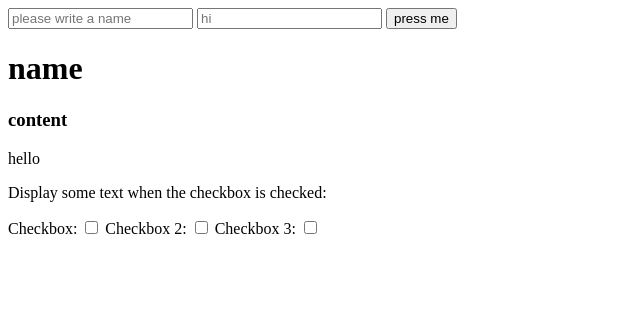
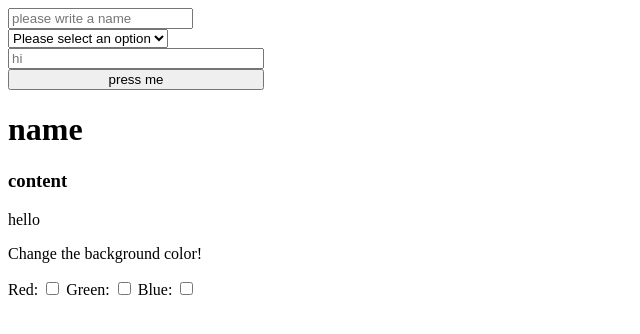
Before and after one commit to Ludv1k/Oppdrag-3, a Flask app: page / in a window 1280 px wide. Shown: the top 334 px of the page, without its empty margins (0-640 px from the left). Run offline with Flask 3, Linux system fonts and the light colour scheme.

Commit message:
Added a way to select which type of text the name will be, aswell as fixed up in some of the variable names

```diff
--- a/static/css/style.css
+++ b/static/css/style.css
@@ -1,3 +1,6 @@
-/* body {
-    color: red;
-} */
+.inputs {
+    display: flex;
+    flex-direction: column;
+
+    width: 20vw;
+}
--- a/static/javascript/script.js
+++ b/static/javascript/script.js
@@ -1,9 +1,15 @@
-function test() {
-    let name = document.getElementById("writeName").value;
-    document.getElementById("name").innerHTML = name;
+function updateElement() {
+    let nameValue = document.getElementById("writeName").value;
+    let selectedTag = document.getElementById("elementType").value;
 
-    let content = document.getElementById("writeContent").value;
-    document.getElementById("content").innerHTML = content;
+    let oldElement = document.getElementById("name");
+    let parent = oldElement.parentNode;
+
+    let newElement = document.createElement(selectedTag)
+    newElement.id = "name";
+    newElement.textContent = nameValue || "name";
+
+    parent.replaceChild(newElement, oldElement)
 }
 
 const para = document.createElement("p")
@@ -29,22 +35,22 @@ checkBoxes.forEach((box) => {
 
 function updateUI() {
 
-    var text1 = document.getElementById("text");
-    var text2 = document.getElementById("text2");
-    var text3 = document.getElementById("text3");
+    // var text1 = document.getElementById("text");
+    // var text2 = document.getElementById("text2");
+    // var text3 = document.getElementById("text3");
 
-    text1.style.display = "none";
-    text2.style.display = "none";
-    text3.style.display = "none";
+    // text1.style.display = "none";
+    // text2.style.display = "none";
+    // text3.style.display = "none";
 
-    if (document.getElementById("myCheck").checked) {
-      text1.style.display = "block";
-      document.body.style.backgroundColor = "red";
-    } else if (document.getElementById("myCheck2").checked) {
-       text2.style.display = "block";
-       document.body.style.backgroundColor = "green";
-    } else if (document.getElementById("myCheck3").checked){
-        text3.style.display = "block";
+    if (document.getElementById("red").checked) {
+    //  text1.style.display = "block";
+        document.body.style.backgroundColor = "red";
+    } else if (document.getElementById("green").checked) {
+    //  text2.style.display = "block";
+        document.body.style.backgroundColor = "green";
+    } else if (document.getElementById("blue").checked){
+    //  text3.style.display = "block";
         document.body.style.backgroundColor = "blue";
     } else {
         document.body.style.backgroundColor = "";
--- a/templates/index.html
+++ b/templates/index.html
@@ -7,30 +7,36 @@
     <link rel="stylesheet" href="../static/css/style.css">
 </head>
 <body>
-    <input type="text" id="writeName" placeholder="please write a name">
-    <input type="text" id="writeContent" placeholder="hi">
-    <button onclick="test()">press me</button>
-
-
-    <h1 id="name">name</h1>
+    <div class="inputs">
+        <div>
+            <input type="text" id="writeName" placeholder="please write a name">
+            <select id="elementType">
+                <option value="">Please select an option</option>
+                <option value="h1">H1</option>
+                <option value="h2">H2</option>
+                <option value="p">Paragraph</option>
+            </select>
+        </div>
+        <input type="text" id="writeContent" placeholder="hi">
+        <button onclick="updateElement()">press me</button>
+    </div>
+    <div id="nameContainer">
+        <h1 id="name">name</h1>
+    </div>
     <h3 id="content">content</h3>
 
     <div id="div1">
 
     </div>
 
-    <p>Display some text when the checkbox is checked:</p>
+    <p>Change the background color!</p>
 
-    <label for="myCheck">Checkbox:</label>
-    <input type="checkbox" id="myCheck">
-    <label for="myCheck2">Checkbox 2:</label>
-    <input type="checkbox" id="myCheck2">
-    <label for="myCheck3">Checkbox 3:</label>
-    <input type="checkbox" id="myCheck3">
-
-    <p id="text" style="display:none">Checkbox is CHECKED!</p>
-    <p id="text2" style="display:none">Checkbox 2 is CHECKED!</p>
-    <p id="text3" style="display:none">Checkbox 3 is CHECKED!</p>
+    <label for="red">Red:</label>
+    <input type="checkbox" id="red">
+    <label for="green">Green:</label>
+    <input type="checkbox" id="green">
+    <label for="blue">Blue:</label>
+    <input type="checkbox" id="blue">
 </body>
 <script src="../static/javascript/script.js"></script>
 </html>
```
